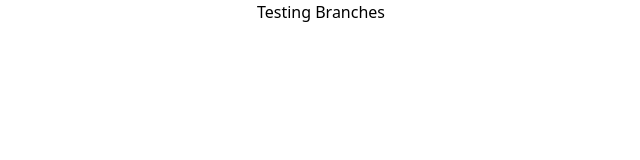
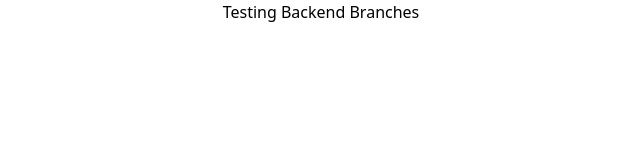
Before and after one commit to Athar-Naveed/git-branching, a Next.js app: page / in a window 1280 px wide. Shown: the top 160 px of the page, without its empty margins (319-959 px from the left). Built offline with nearby package versions, Linux system fonts and the light colour scheme.

Commit message:
another test

```diff
--- a/src/app/page.tsx
+++ b/src/app/page.tsx
@@ -2,7 +2,7 @@ export default function Home() {
   return (
     <>
       <div className="text-center">
-        <h1>Testing Branches</h1>
+        <h1>Testing Backend Branches</h1>
       </div>
     </>
   );
```
